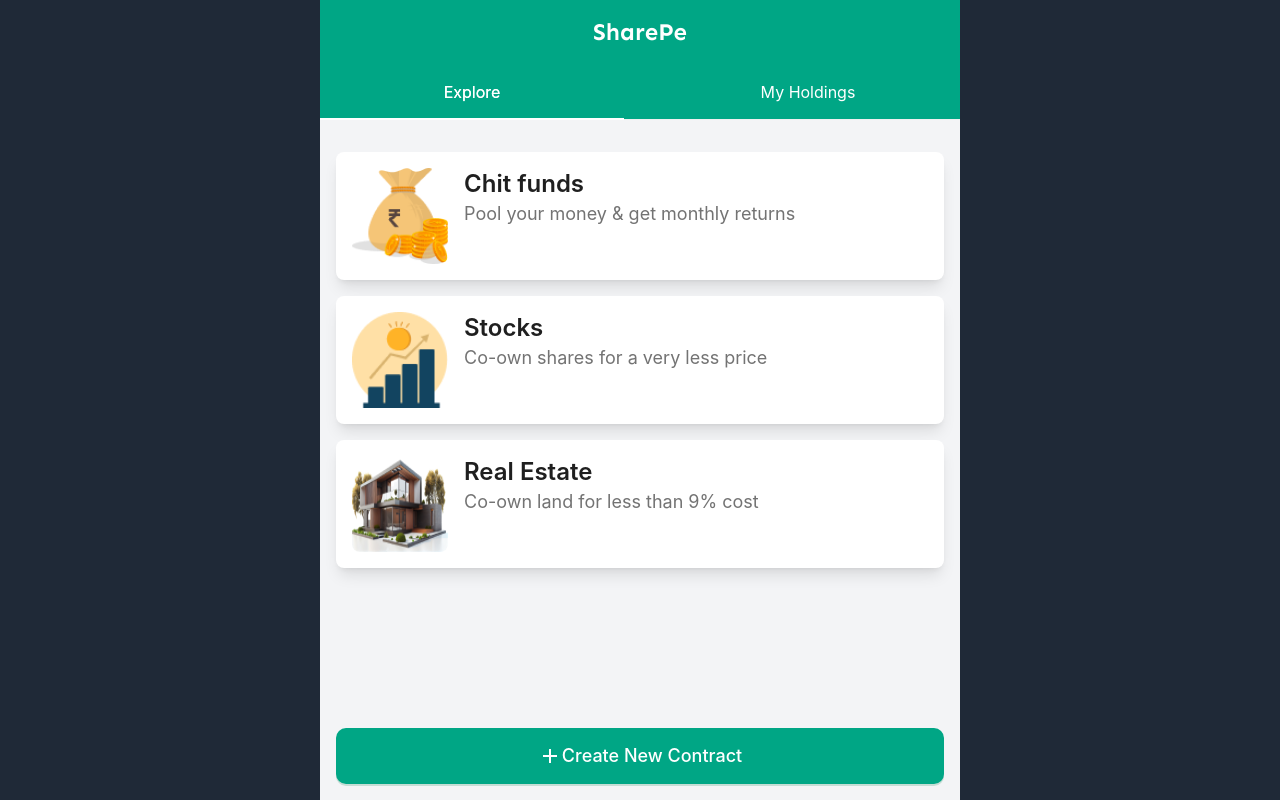
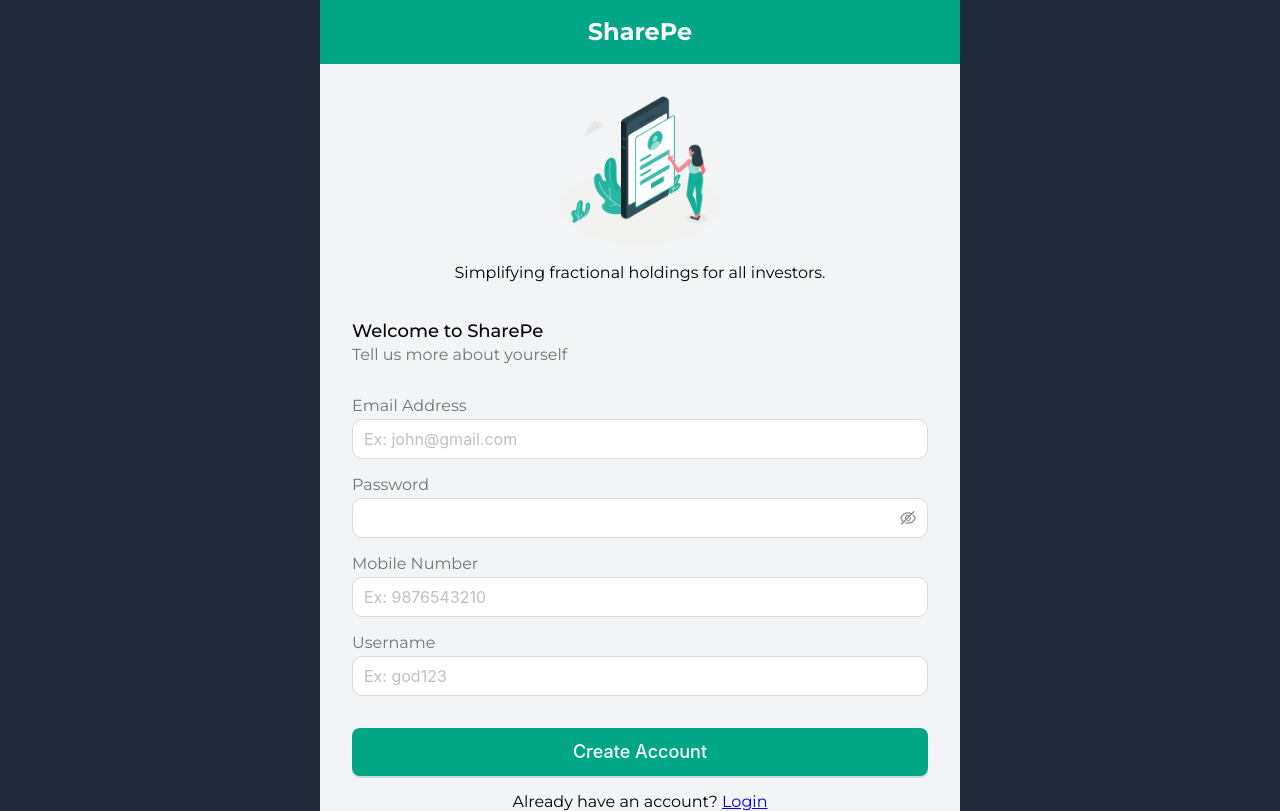
Before and after one commit to MdAyman7/sharepe-frontend, a React (Vite) app: page /#/signup in a window 1280 px wide. Before the commit this address led to /#/login. Built offline with nearby package versions, Linux system fonts and the light colour scheme; no server answers.

Commit message:
added login and signup page

```diff
--- a/index.html
+++ b/index.html
@@ -8,7 +8,7 @@
     <link rel="preconnect" href="https://fonts.googleapis.com" />
     <link rel="preconnect" href="https://fonts.gstatic.com" crossorigin />
     <link
-      href="https://fonts.googleapis.com/css2?family=Sen:wght@400;500;600;700;800&display=swap"
+      href="https://fonts.googleapis.com/css2?family=Montserrat:wght@400;500;600;700&display=swap"
       rel="stylesheet"
     />
 
--- a/src/AppRoutes.jsx
+++ b/src/AppRoutes.jsx
@@ -1,19 +1,47 @@
 import { ConfigProvider } from "antd";
 
 import "./App.css";
-import { RouterProvider, createBrowserRouter } from "react-router-dom";
+import { RouterProvider, createHashRouter } from "react-router-dom";
 import Home from "./pages/Home";
 import CreateContract from "./pages/Contract";
+import Login from "./pages/Login";
+import Signup from "./pages/Signup";
+import Layout from "./components/Layout";
 
 function App() {
-  const router = createBrowserRouter([
+  const router = createHashRouter([
     {
       path: "/",
-      element: <Home />,
+      element: (
+        <Layout>
+          <Home />
+        </Layout>
+      ),
     },
     {
       path: "/create",
-      element: <CreateContract />,
+      element: (
+        <Layout>
+          <CreateContract />
+        </Layout>
+      ),
+    },
+
+    {
+      path: "/login",
+      element: (
+        <Layout>
+          <Login />
+        </Layout>
+      ),
+    },
+    {
+      path: "/signup",
+      element: (
+        <Layout>
+          <Signup />
+        </Layout>
+      ),
     },
   ]);
 
--- /dev/null
+++ b/src/components/Layout.jsx
@@ -0,0 +1,22 @@
+import { useEffect } from "react";
+
+import { checkSession } from "../utils/apis";
+
+const Layout = ({ children }) => {
+  const fetchCheckSession = async () => {
+    try {
+      const respo = await checkSession();
+      console.log(respo, "respo");
+    } catch (err) {
+      console.log(err);
+    }
+  };
+
+  useEffect(() => {
+    fetchCheckSession();
+  }, []);
+
+  return <>{children}</>;
+};
+
+export default Layout;
--- a/src/index.css
+++ b/src/index.css
@@ -4,7 +4,7 @@
 
 body {
   margin: 0;
-  font-family: "Sen", sans-serif;
+  font-family: "Montserrat", sans-serif;
 }
 
 .ant-tabs-nav {
--- a/src/pages/Home/index.jsx
+++ b/src/pages/Home/index.jsx
@@ -1,4 +1,4 @@
-import React from "react";
+import React, { useEffect } from "react";
 import Header from "../../components/Header";
 import { Button, Tabs } from "antd";
 import Content from "./Content";
@@ -52,7 +52,7 @@ const Home = () => {
         <Button
           type="primary"
           size="large"
-          className="w-full !h-14 font-medium !text-lg "
+          className="w-full !h-12 font-medium !text-lg "
           onClick={() => {
             navigate("/create");
           }}
--- /dev/null
+++ b/src/pages/Login/index.jsx
@@ -0,0 +1,33 @@
+import { Button, Input } from "antd";
+import Header from "../../components/Header";
+import { Link } from "react-router-dom";
+
+const Login = () => {
+  return (
+    <div>
+      <Header />
+      <div className="px-8 my-8">
+        <div className="text-xl font-semibold mb-8">Login Your Account</div>
+
+        <div>
+          <div className="mb-1 text-neutral-500">Email Address</div>
+          <Input placeholder="Ex: john@gmail.com" size="large" />
+        </div>
+        <div className="mt-4">
+          <div className="mb-1 text-neutral-500">Password</div>
+          <Input.Password size="large" />
+        </div>
+      </div>
+      <div className="mt-4 px-8">
+        <Button className="w-full !h-12 font-medium !text-lg " type="primary">
+          Login
+        </Button>
+        <div className="mt-4 text-center">
+          Don&apos;t have an account? <Link to="/signup">Sign Up</Link>
+        </div>
+      </div>
+    </div>
+  );
+};
+
+export default Login;
--- /dev/null
+++ b/src/pages/Signup/index.jsx
@@ -0,0 +1,48 @@
+import { Button, Input } from "antd";
+import Header from "../../components/Header";
+import { Link } from "react-router-dom";
+import FeatureImg from "../../assets/images/feature.png";
+
+const Signup = () => {
+  return (
+    <div>
+      <Header />
+      <div className="px-8 my-8">
+        <div className="flex justify-center items-center my-4">
+          <img src={FeatureImg} width={160} alt="feature" className="mx-auto" />
+        </div>
+        <div className="text-center mb-8 text-base mt-2">
+          Simplifying fractional holdings for all investors.
+        </div>
+        <div className="text-lg font-medium">Welcome to SharePe</div>
+        <div className="text-neutral-500">Tell us more about yourself</div>
+        <div className="mt-8">
+          <div className="mb-1 text-neutral-500">Email Address</div>
+          <Input placeholder="Ex: john@gmail.com" size="large" />
+        </div>
+        <div className="mt-4">
+          <div className="mb-1 text-neutral-500">Password</div>
+          <Input.Password size="large" />
+        </div>
+        <div className="mt-4">
+          <div className="mb-1 text-neutral-500">Mobile Number</div>
+          <Input placeholder="Ex: 9876543210" size="large" />
+        </div>
+        <div className="mt-4">
+          <div className="mb-1 text-neutral-500">Username</div>
+          <Input placeholder="Ex: god123" size="large" />
+        </div>
+      </div>
+      <div className="mt-4 px-8">
+        <Button className="w-full !h-12 font-medium !text-lg " type="primary">
+          Create Account
+        </Button>
+        <div className="mt-4 text-center">
+          Already have an account? <Link to="/login">Login</Link>
+        </div>
+      </div>
+    </div>
+  );
+};
+
+export default Signup;
--- a/src/utils/api-fns.js
+++ b/src/utils/api-fns.js
@@ -16,7 +16,7 @@ export const postFetch = async (
   const resp = (
     await fetch(url, {
       method: "POST",
-      body: params,
+      body: JSON.stringify(params),
       headers: headersRequired ? headers : undefined,
       credentials: "include",
       cache: "no-store",
--- a/src/utils/apis.js
+++ b/src/utils/apis.js
@@ -1,3 +1,9 @@
 import { getFetch, postFetch } from "./api-fns";
 
-const baseUrl = import.meta.env.DEV ? "/api" : "https://sharepe.me/api";
+const baseUrl = import.meta.env.DEV
+  ? "/apis"
+  : "https://sharepe.bitbns.com/v1/apis";
+
+export const loginUser = (body) => postFetch(`${baseUrl}/users/login`, body);
+
+export const checkSession = () => getFetch(`${baseUrl}/users/check-session`);
--- a/vite.config.js
+++ b/vite.config.js
@@ -1,8 +1,15 @@
 import { defineConfig } from "vite";
 import react from "@vitejs/plugin-react";
-import path from "path";
 
 // https://vitejs.dev/config/
 export default defineConfig({
   plugins: [react()],
+  proxy: {
+    "/apis": {
+      target: "https://sharepe.bitbns.com/v1/",
+      secure: false,
+      changeOrigin: false,
+      ws: true,
+    },
+  },
 });
```
Also changed, not shown: src/assets/images/feature.png (added).
